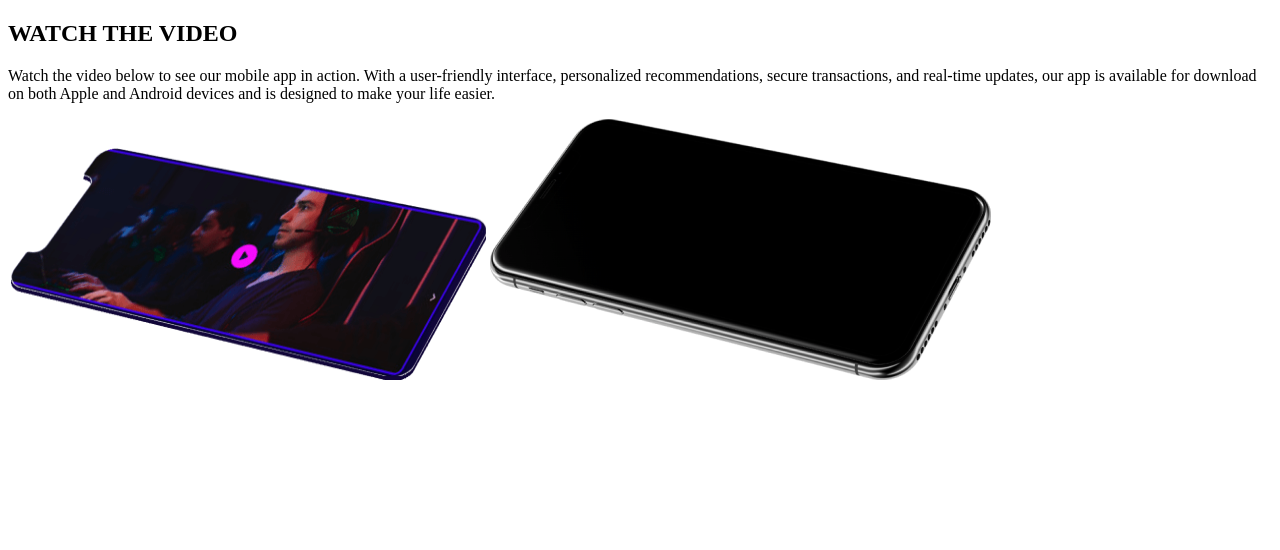
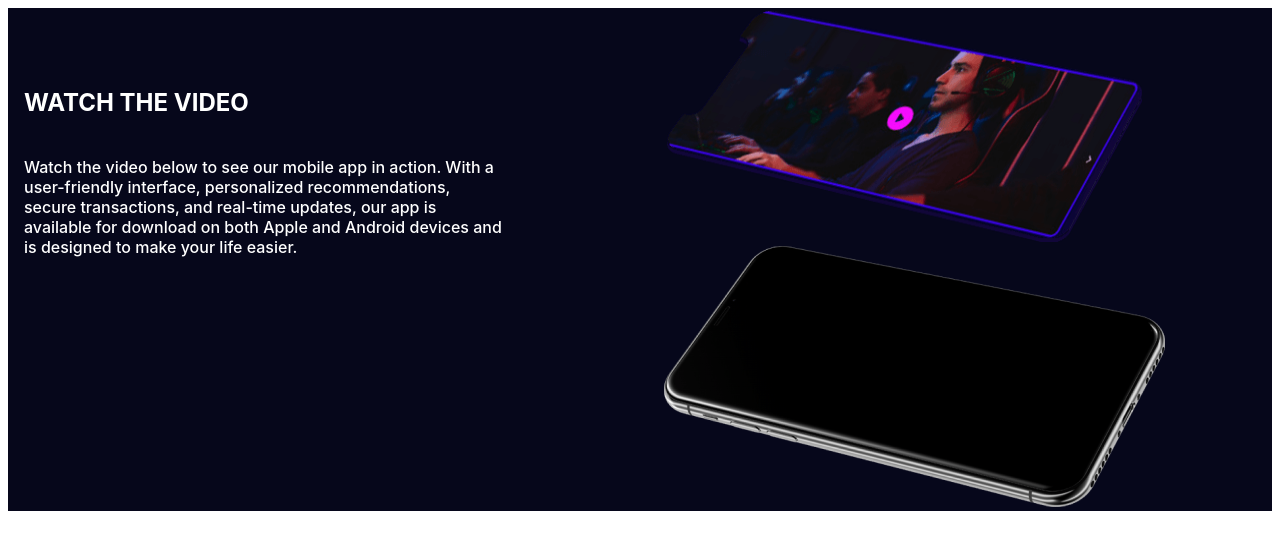
Before and after one commit to WiLexa/mobile-app, a plain HTML site: page video.html in a window 1280 px wide. Drawn offline with Linux system fonts and the light colour scheme.

Commit message:
edded video style

```diff
--- a/css/styles-video.css
+++ b/css/styles-video.css
@@ -0,0 +1,33 @@
+/* ==== Section Video ==== */
+
+.video-section {
+    background: #06071B;
+    display: flex;
+}
+
+.video-title {
+    color: #FFF;
+    font-family: Inter;
+    font-size: 24px;
+    font-style: normal;
+    font-weight: 700;
+    line-height: normal;
+    padding-top: 60px;
+    padding-bottom: 20px;
+}
+
+.video-text {
+    color: #FFF;
+    font-family: Inter;
+    font-size: 16px;
+    font-style: normal;
+    font-weight: 500;
+    line-height: normal;
+    padding-bottom: 200px;
+    width: 479px;
+}
+
+.video-container {
+    margin-left: 16px;
+    margin-right: 161px;
+}
--- a/video.html
+++ b/video.html
@@ -7,15 +7,19 @@
     <link rel="stylesheet" href="./css/styles-video.css" />
   </head>
   <body>
-    <section>
-      <h2>WATCH THE VIDEO</h2>
-      <p>
+    <!-- Section Video -->
+    <section class="video-section">
+      <div class="video-container">
+        <h2 class="video-title">WATCH THE VIDEO</h2>
+        <p class="video-text">
           Watch the video below to see our mobile app in action. With a
           user-friendly interface, personalized recommendations, secure
           transactions, and real-time updates, our app is available for download
           on both Apple and Android devices and is designed to make your life
           easier.
         </p>
+      </div>
+      <div class="video-container-img">
         <img
           src="./image/iphone-label.png"
           alt="iPhone X Flying Mockup Space Gray label"
@@ -23,6 +27,7 @@
           height="234"
         />
         <img src="./image/iphone.png" alt="iphone" width="501" height="261" />
+      </div>
     </section>
   </body>
 </html>
```
Lines whose indentation alone changed are shown as unchanged.
